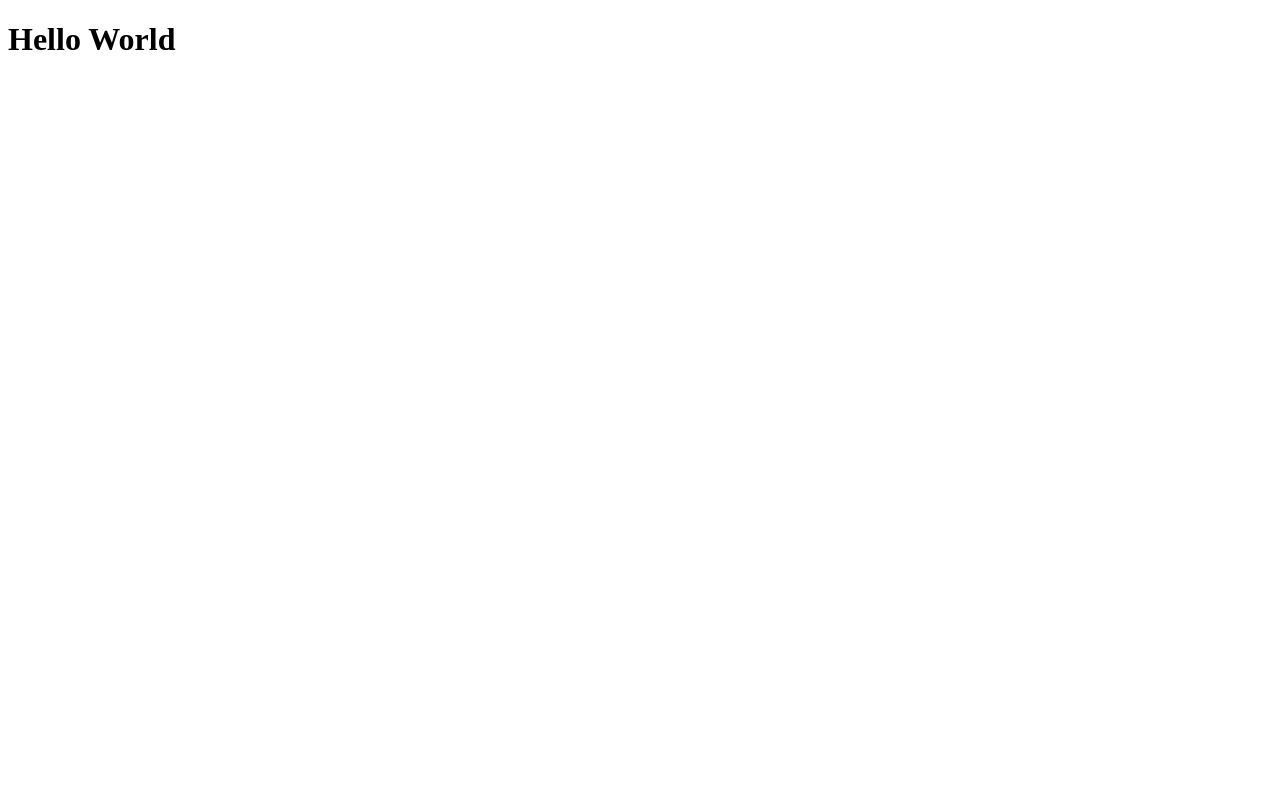
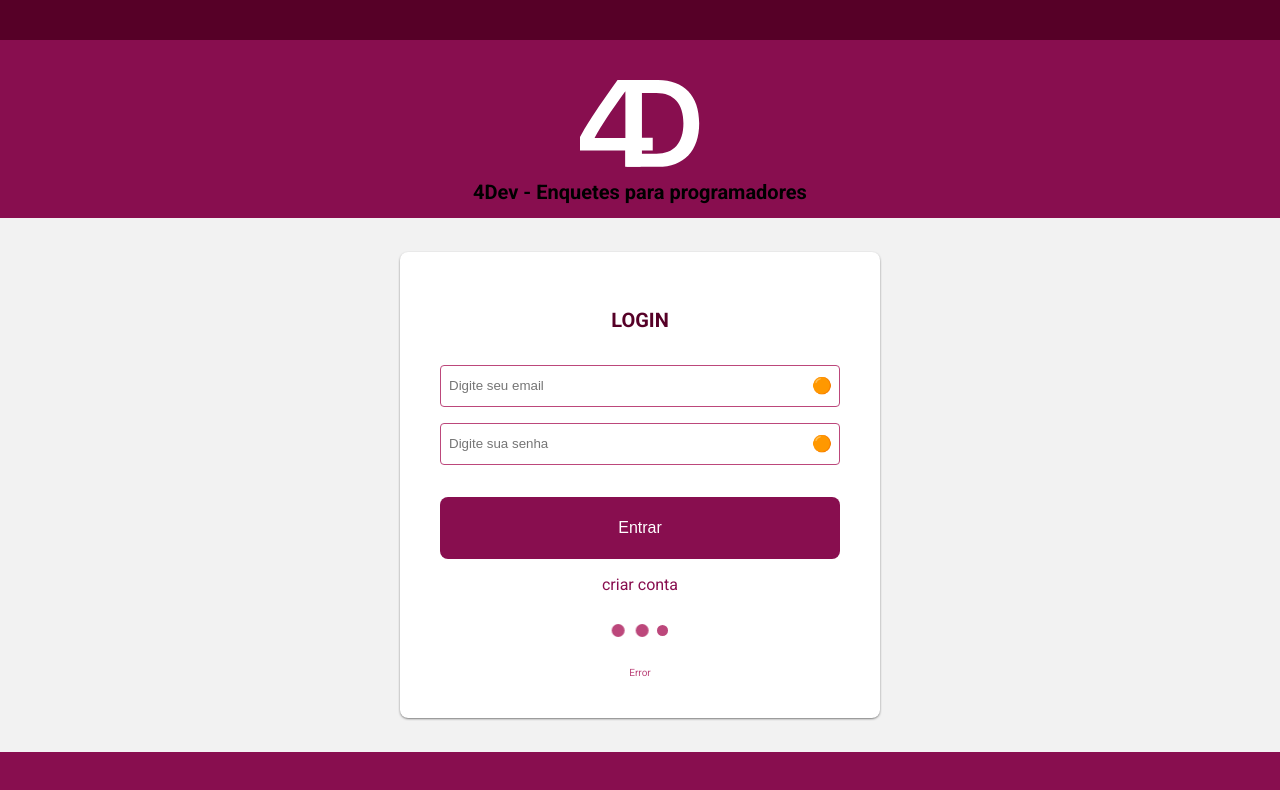
Before and after one commit to AlissonDavisAlmeida/React_DDD, a React app: page / in a window 1280 px wide. Shown: the top 790 px of the page. Built offline with nearby package versions, Linux system fonts and the light colour scheme.

Commit message:
feat: add login view

```diff
--- a/public/global.css
+++ /dev/null
@@ -1,4 +0,0 @@
-html {
-    font-family: 'Roboto', sans-serif;
-
-}
--- a/src/App.tsx
+++ b/src/App.tsx
@@ -1,5 +1,7 @@
+import { Login } from '@/presentation/pages/login';
+
 export const App = () => {
   return (
-    <h1>Hello World</h1>
+    <Login/>
   );
 };
--- /dev/null
+++ b/src/presentation/components/spinner/index.tsx
@@ -0,0 +1,21 @@
+import { type FC, type HtmlHTMLAttributes } from 'react';
+import styles from './spinner-styles.scss';
+
+type SpinnerProps = HtmlHTMLAttributes<HTMLElement>
+
+export const Spinner: FC<SpinnerProps> = (props) => {
+  return (
+	<div
+		{...props}
+		className={[styles.spinner, props.className].join(' ')}
+	>
+		<div />
+
+		<div />
+
+		<div />
+
+		<div />
+	</div>
+  );
+};
--- /dev/null
+++ b/src/presentation/components/spinner/spinner-styles.scss
@@ -0,0 +1,60 @@
+@import "../../styles/colors.scss";
+
+.spinner {
+    display: inline-block;
+    position: relative;
+    width: 80px;
+    height: 1.3rem;
+
+    div {
+        position: absolute;
+        top: 0;
+        width: 13px;
+        height: 13px;
+        border-radius: 50%;
+        background: $primary-color-light;
+        animation-timing-function: cubic-bezier(0, 1, 1, 0);
+
+        &:nth-child(1) {
+            left: 8px;
+            animation: spinner1 0.6s infinite;
+        }
+        &:nth-child(2) {
+            left: 8px;
+            animation: spinner2 0.6s infinite;
+        }
+        &:nth-child(3) {
+            left: 32px;
+            animation: spinner2 0.6s infinite;
+        }
+        &:nth-child(4) {
+            left: 56px;
+            animation: spinner3 0.6s infinite;
+        }
+    }
+}
+
+@keyframes spinner1 {
+    0% {
+        transform: scale(0);
+    }
+    100% {
+        transform: scale(1);
+    }
+}
+@keyframes spinner3 {
+    0% {
+        transform: scale(1);
+    }
+    100% {
+        transform: scale(0);
+    }
+}
+@keyframes spinner2 {
+    0% {
+        transform: translate(0, 0);
+    }
+    100% {
+        transform: translate(24px, 0);
+    }
+}
--- /dev/null
+++ b/src/presentation/pages/login/index.tsx
@@ -0,0 +1,60 @@
+import { type FC } from 'react';
+import styles from './login-styles.scss';
+import { logoImageBase64 } from '@/utils/constants';
+import { Spinner } from '@/presentation/components/spinner';
+
+export const Login: FC = () => {
+  return (
+	<div className={styles.login}>
+		<header className={styles.header}>
+			<img
+				src={logoImageBase64}
+				alt=""
+			/>
+
+			<h1>4Dev - Enquetes para programadores</h1>
+		</header>
+
+		<form className={styles.form}>
+			<h2>Login</h2>
+
+			<div className={styles.inputWrap}>
+				<input
+					type="email"
+					name="email"
+					placeholder="Digite seu email"
+				/>
+
+				<span className={styles.status}>🟠</span>
+			</div>
+
+			<div className={styles.inputWrap}>
+				<input
+					type="password"
+					name="password"
+					placeholder="Digite sua senha"
+				/>
+
+				<span className={styles.status}>🟠</span>
+			</div>
+
+			<button
+				className={styles.submit}
+				type="submit"
+			>
+				Entrar
+			</button>
+
+			<span className={styles.link}>Criar conta</span>
+
+			<div className={styles.errorWrap} >
+				<Spinner className={styles.spinner} />
+
+				<span className={styles.error}>Error</span>
+			</div>
+		</form>
+
+		<footer className={styles.footer} />
+	</div>
+  );
+};
--- /dev/null
+++ b/src/presentation/pages/login/login-styles.scss
@@ -0,0 +1,138 @@
+@import "../../styles/colors.scss";
+
+html {
+    font-family: "Roboto", sans-serif;
+    font-size: 10px;
+    padding: 0;
+    margin: 0;
+    box-sizing: border-box;
+}
+
+body {
+    background-color: $background;
+    margin: 0;
+    padding: 0;
+}
+
+input[type="password"],
+input[type="email"] {
+    border: 0.1rem solid $primary-color-light;
+    line-height: 4rem;
+    border-radius: 0.4rem;
+    padding: 0 4rem 0 0.8rem;
+
+    &:focus {
+        outline-color: $primary-color-light;
+    }
+}
+
+button {
+    background-color: $primary-color;
+    color: $white;
+    border-radius: 0.8rem;
+    font-size: 1.6rem;
+    line-height: 6rem;
+    border: none;
+
+    &:hover {
+        opacity: 0.9;
+    }
+}
+
+.login {
+    display: flex;
+    flex-direction: column;
+    justify-content: space-between;
+
+    height: 100vh;
+
+    .header {
+        background-color: $primary-color;
+        display: flex;
+        flex-direction: column;
+        align-items: center;
+        border-top: 4rem solid $primary-color-dark;
+
+        img {
+            margin-top: 4rem;
+        }
+
+        h1: {
+            font-size: 3.6rem;
+            color: $white;
+            margin-top: 1.6rem 0 4rem;
+        }
+    }
+
+    .form {
+        display: flex;
+        flex-direction: column;
+        align-self: center;
+        width: 40rem;
+        background-color: $white;
+        padding: 4rem;
+        border-radius: 0.8rem;
+        box-shadow: 0 0.1rem 0.3rem -0.1rem $black;
+
+        h2 {
+            color: $primary-color-dark;
+            text-align: center;
+            font-size: 2rem;
+            text-transform: uppercase;
+        }
+
+        .inputWrap {
+            margin-top: 1.6rem;
+            display: flex;
+            align-items: center;
+            position: relative;
+
+            input {
+                flex: 1;
+            }
+
+            .status {
+                position: absolute;
+                right: 0.8rem;
+                font-size: 1.6rem;
+                cursor: help;
+            }
+        }
+
+        .submit {
+            margin-top: 3.2rem;
+        }
+
+        .link {
+            margin-top: 1.6rem;
+            text-align: center;
+            color: $primary-color;
+            font-size: 1.6rem;
+            text-decoration: none;
+            text-transform: lowercase;
+            cursor: pointer;
+            &:hover {
+                text-decoration: underline;
+            }
+        }
+
+        .errorWrap {
+            display: flex;
+            flex-direction: column;
+            align-items: center;
+            .spinner {
+                margin-top: 3rem;
+            }
+
+            .error {
+                margin-top: 3rem;
+                color: $primary-color-light;
+            }
+        }
+    }
+
+    .footer {
+        background-color: $primary-color;
+        height: 4.8rem;
+    }
+}
--- /dev/null
+++ b/src/presentation/styles/colors.scss
@@ -0,0 +1,6 @@
+$white: #fff;
+$black: #000;
+$background: #f2f2f2;
+$primary-color: #880e4f;
+$primary-color-dark: #560027;
+$primary-color-light: #bc477b;
```
Also changed, not shown: src/utils/constants/index.ts (added, +1 -0 lines), .eslintrc.json.
